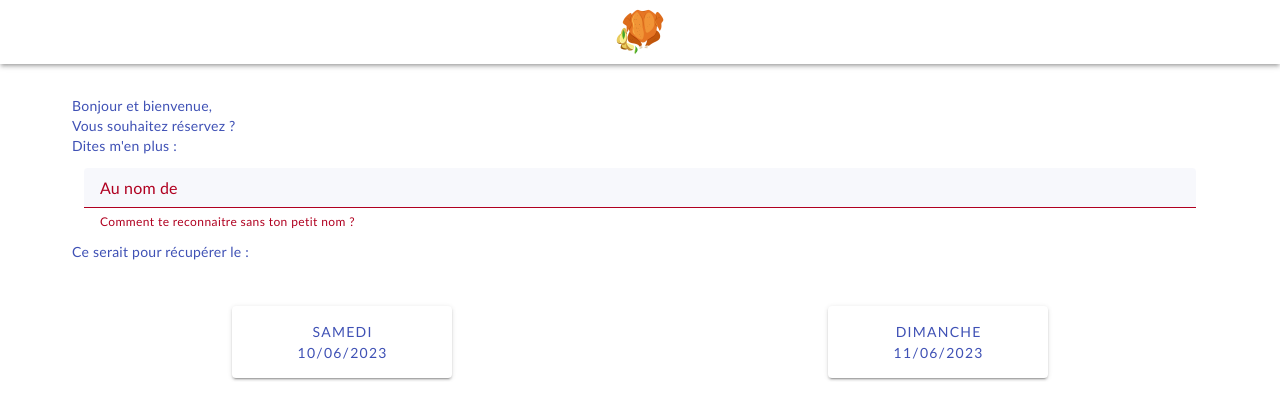
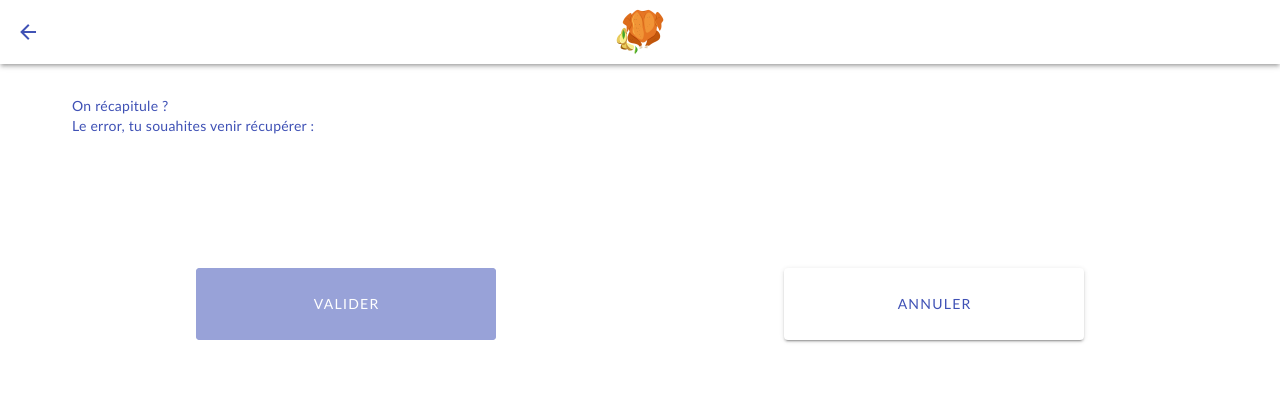
Before and after one commit to laurentmahieu/chicken_order, a Vue app: page /home in a window 1280 px wide. Both pictures are taken after a click on the button 1252 px from the left and 32 px from the top of the page. Shown: the top 420 px of the page. Built offline with nearby package versions, Linux system fonts and the light colour scheme.

Commit message:
manage basket window

```diff
--- /dev/null
+++ b/src/components/window/BasketWindow.vue
@@ -0,0 +1,136 @@
+<template>
+  <v-container>
+    <v-card elevation="0">
+      <v-card-text class="text-indigo mb-6">
+        <p>On récapitule {{ basketName }} ?</p>
+        <p>
+          Le {{ basketDate ? formaterDate(basketDate) : "error" }}, tu souahites
+          venir récupérer :
+        </p>
+
+        <v-table class="my-10">
+          <tbody>
+            <tr v-for="(item, i) in basket" :key="item.name">
+              <td>
+                <p class="font-weight-medium">{{ item.name }}</p>
+                <span v-if="item.name.includes('Poulet')" class="font-italic">
+                  {{ item.sauce ? "avec sauce" : "sans sauce" }}
+                </span>
+              </td>
+              <td>
+                {{ item.quantity }}
+              </td>
+
+              <td class="text-end">
+                <v-btn
+                  icon="mdi-trash-can-outline"
+                  variant="text"
+                  @click="handleDelete(i)"
+                />
+              </td>
+            </tr>
+          </tbody>
+        </v-table>
+      </v-card-text>
+
+      <v-card-actions>
+        <v-row justify="space-around" align="center">
+          <v-btn
+            :disabled="!basket.length"
+            stacked
+            color="indigo"
+            text="Valider"
+            class="ma-4"
+            width="300"
+            variant="elevated"
+            :loading="loading"
+            @click="handleSave"
+          />
+          <v-btn
+            stacked
+            color="white"
+            text="annuler"
+            class="ma-4 text-indigo"
+            width="300"
+            variant="elevated"
+            @click="handleCancel"
+          />
+        </v-row>
+      </v-card-actions>
+    </v-card>
+  </v-container>
+</template>
+
+<script lang="ts">
+import { defineComponent } from "vue";
+
+// Store
+import { mapState, mapWritableState } from "pinia";
+import { useBasketStore } from "@/stores/basketStore";
+
+export default defineComponent({
+  name: "BasketWindow",
+
+  data() {
+    return {
+      weekDays: [
+        "dimanche",
+        "lundi",
+        "mardi",
+        "mercredi",
+        "jeudi",
+        "vendredi",
+        "samedi",
+      ],
+      months: [
+        "janvier",
+        "février",
+        "mars",
+        "avril",
+        "mai",
+        "juin",
+        "juillet",
+        "août",
+        "septembre",
+        "octobre",
+        "novembre",
+        "décembre",
+      ],
+      loading: false,
+    };
+  },
+
+  computed: {
+    ...mapState(useBasketStore, ["basketName"]),
+    ...mapWritableState(useBasketStore, ["basket", "basketDate"]),
+  },
+
+  methods: {
+    formaterDate(d: Date) {
+      const jourSemaine = this.weekDays[d.getDay()];
+      const jour = d.getDate();
+      const moisActuel = this.months[d.getMonth()];
+
+      return `${jourSemaine} ${jour} ${moisActuel}`;
+    },
+
+    handleDelete(index: number) {
+      this.basket.splice(index, 1);
+    },
+
+    handleSave() {
+      this.loading = true;
+      setTimeout(() => {
+        this.loading = false;
+        alert("en cours de développement");
+      }, 2000);
+    },
+
+    handleCancel() {
+      this.$emit("goHome");
+      this.basket = [];
+      this.basketDate = undefined;
+    },
+  },
+});
+</script>
--- a/src/components/window/DateWindow.vue
+++ b/src/components/window/DateWindow.vue
@@ -85,10 +85,17 @@ export default defineComponent({
     },
   },
 
+  watch: {
+    basketDate(newValue) {
+      if (!newValue) {
+        this.choosenday = null;
+      }
+    },
+  },
+
   mounted() {
     this.name = localStorage.getItem("username") ?? "";
-    this.sunday = this.getMonday(new Date(), 0);
-    this.saturday = this.getMonday(new Date(), 7);
+    this.getNextWeekSatNSun();
   },
 
   methods: {
@@ -104,14 +111,27 @@ export default defineComponent({
       this.$emit("next");
     },
 
-    getMonday(d: Date, dayIndex: number) {
-      d = new Date(d);
+    getNextWeekSatNSun() {
+      var today = new Date();
+      var jourActuel = today.getDay(); // Récupère le jour de la semaine actuel (0 = dimanche, 1 = lundi, ..., 6 = samedi)
+      var joursRestants = 6 - jourActuel; // Calcule le nombre de jours restants jusqu'à samedi (6 = samedi)
 
-      const day = d.getDay();
-      const diffToto = dayIndex - day + (dayIndex == 0 ? 7 : -1);
-      const diff = d.getDate() + diffToto;
+      // Ajoute les jours restants à la date actuelle pour obtenir la date de samedi prochain
+      const nextSaturday = new Date(
+        today.getFullYear(),
+        today.getMonth(),
+        today.getDate() + joursRestants
+      );
 
-      return new Date(d.setDate(diff));
+      // Ajoute 1 jour à la date de samedi pour obtenir la date de dimanche prochain
+      const nextSunday = new Date(
+        nextSaturday.getFullYear(),
+        nextSaturday.getMonth(),
+        nextSaturday.getDate() + 1
+      );
+
+      this.saturday = nextSaturday;
+      this.sunday = nextSunday;
     },
 
     getFormatDate(d: Date) {
--- a/src/views/HomeView.vue
+++ b/src/views/HomeView.vue
@@ -4,7 +4,7 @@
       icon="mdi-arrow-left"
       :disabled="onboarding === 0"
       :color="onboarding === 0 ? 'white' : 'indigo'"
-      @click="onboarding -= 1"
+      @click="handlePrevisousView()"
     />
     <v-spacer />
 
@@ -44,6 +44,10 @@
     <v-window-item>
       <QuantityWindow :article="article" @next="updateArticle" />
     </v-window-item>
+
+    <v-window-item>
+      <BasketWindow @goHome="onboarding = 0" />
+    </v-window-item>
   </v-window>
 </template>
 
@@ -54,6 +58,9 @@ import { defineComponent } from "vue";
 import DateWindow from "@/components/window/DateWindow.vue";
 import ArticlesWindow from "@/components/window/ArticlesWindow.vue";
 import QuantityWindow from "@/components/window/QuantityWindow.vue";
+import BasketWindow from "@/components/window/BasketWindow.vue";
+
+// Store
 import { useBasketStore } from "@/stores/basketStore";
 import { mapState } from "pinia";
 
@@ -64,6 +71,7 @@ export default defineComponent({
     DateWindow,
     ArticlesWindow,
     QuantityWindow,
+    BasketWindow,
   },
 
   data() {
@@ -88,9 +96,9 @@ export default defineComponent({
 
   methods: {
     goBasket() {
-      // this.onboarding += 1;
-      alert("Panier en cour de production");
+      this.onboarding = 3;
     },
+
     updateArticle(id: number | undefined) {
       this.article = id;
       if (!!id || id === 0) {
@@ -99,6 +107,23 @@ export default defineComponent({
         this.onboarding = 1;
       }
     },
+
+    handlePrevisousView() {
+      switch (this.onboarding) {
+        case 1:
+        case 2:
+          this.onboarding = this.onboarding - 1;
+          break;
+
+        case 3:
+          this.onboarding = 1;
+          break;
+
+        default:
+          this.onboarding = 0;
+          break;
+      }
+    },
   },
 });
 </script>
```
